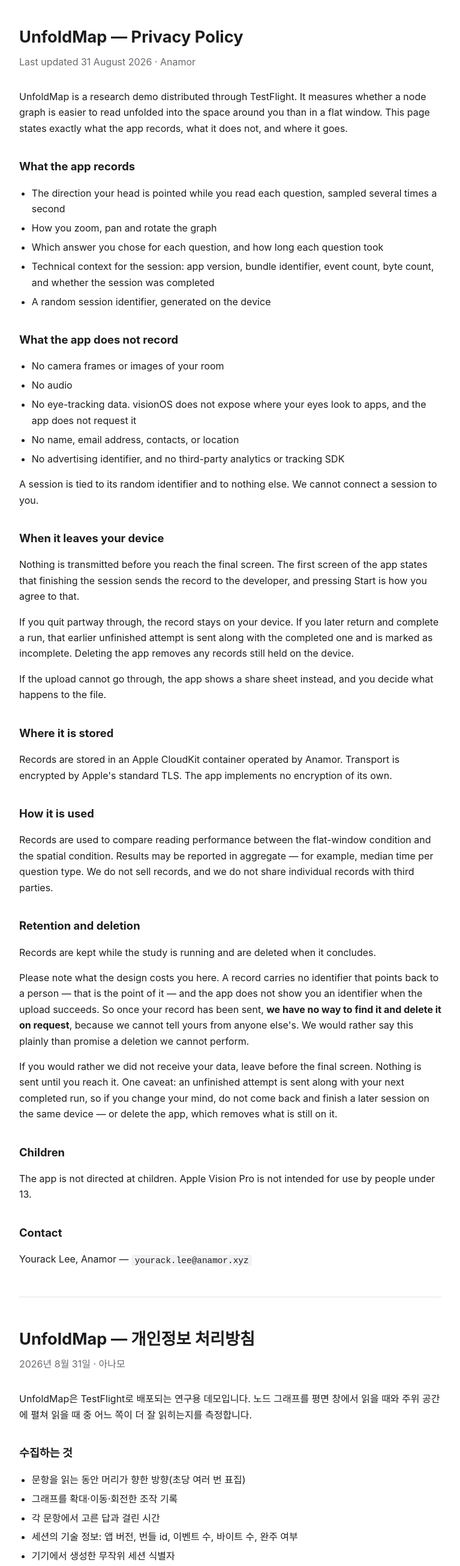
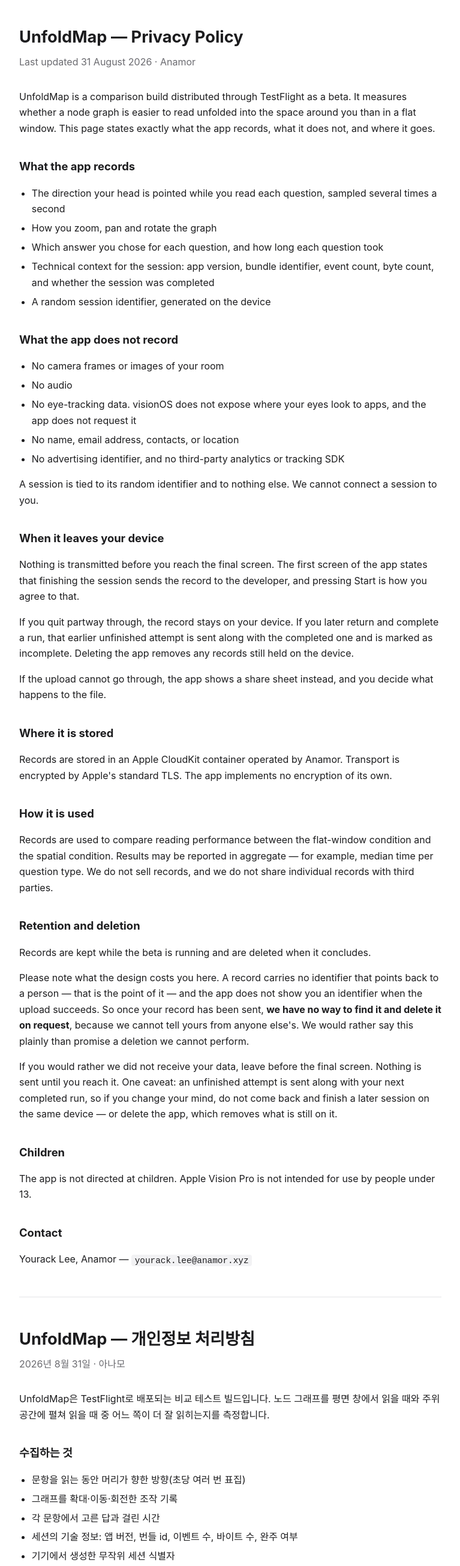
Before and after one commit to yourack-anamor/unfoldmap-privacy, a plain HTML site: page index.html in a window 1280 px wide. Shown: the top 2611 px of the page at 60% size, without its empty margins (256-1023 px from the left). Drawn offline with Linux system fonts and the light colour scheme.

Commit message:
docs: research/study 표현을 걷어낸다 — 이것은 제품 베타다
IRB 브리핑이 연구와 제품 베타를 목적·사용처로 가르고, IRB 없이 진행한 근거가
'이건 제품 베타다'이다. 공개 문서가 스스로를 research 라고 부르면 그 근거가
약해진다. 글에 과장이 없다는 것은 이 위험을 덮지 않는다.

  research demo            -> comparison build ... as a beta
  while the study is running -> while the beta is running
  연구용 데모                -> 비교 테스트 빌드
  연구가 진행되는 동안        -> 베타가 진행되는 동안

```diff
--- a/index.html
+++ b/index.html
@@ -28,7 +28,7 @@
 <h1>UnfoldMap — Privacy Policy</h1>
 <p class="sub">Last updated 31 August 2026 · Anamor</p>
 
-<p>UnfoldMap is a research demo distributed through TestFlight. It measures whether a
+<p>UnfoldMap is a comparison build distributed through TestFlight as a beta. It measures whether a
 node graph is easier to read unfolded into the space around you than in a flat window.
 This page states exactly what the app records, what it does not, and where it goes.</p>
 
@@ -76,7 +76,7 @@ per question type. We do not sell records, and we do not share individual record
 third parties.</p>
 
 <h2>Retention and deletion</h2>
-<p>Records are kept while the study is running and are deleted when it concludes.</p>
+<p>Records are kept while the beta is running and are deleted when it concludes.</p>
 <p>Please note what the design costs you here. A record carries no identifier that points
 back to a person — that is the point of it — and the app does not show you an identifier
 when the upload succeeds. So once your record has been sent, <strong>we have no way to
@@ -99,7 +99,7 @@ people under 13.</p>
 <h1>UnfoldMap — 개인정보 처리방침</h1>
 <p class="sub">2026년 8월 31일 · 아나모</p>
 
-<p>UnfoldMap은 TestFlight로 배포되는 연구용 데모입니다. 노드 그래프를 평면 창에서 읽을
+<p>UnfoldMap은 TestFlight로 배포되는 비교 테스트 빌드입니다. 노드 그래프를 평면 창에서 읽을
 때와 주위 공간에 펼쳐 읽을 때 중 어느 쪽이 더 잘 읽히는지를 측정합니다.</p>
 
 <h2>수집하는 것</h2>
@@ -138,7 +138,7 @@ TLS로 암호화되며, 앱이 자체 암호화를 구현하지는 않습니다.
 보고될 수 있습니다. 기록을 판매하지 않으며 개별 기록을 제3자에게 제공하지 않습니다.</p>
 
 <h2>보관 기간과 삭제</h2>
-<p>연구가 진행되는 동안 보관하고 종료 시 삭제합니다.</p>
+<p>베타가 진행되는 동안 보관하고 종료 시 삭제합니다.</p>
 <p>다만 이 설계가 무엇을 앗아가는지 밝혀 둡니다. 기록에는 개인을 가리키는 식별자가
 없고 — 그것이 설계의 목적입니다 — 전송에 성공하면 앱이 식별자를 보여주지도 않습니다.
 그래서 기록이 한 번 전송되고 나면 <strong>요청을 받아도 그것을 찾아 지울 방법이
```
